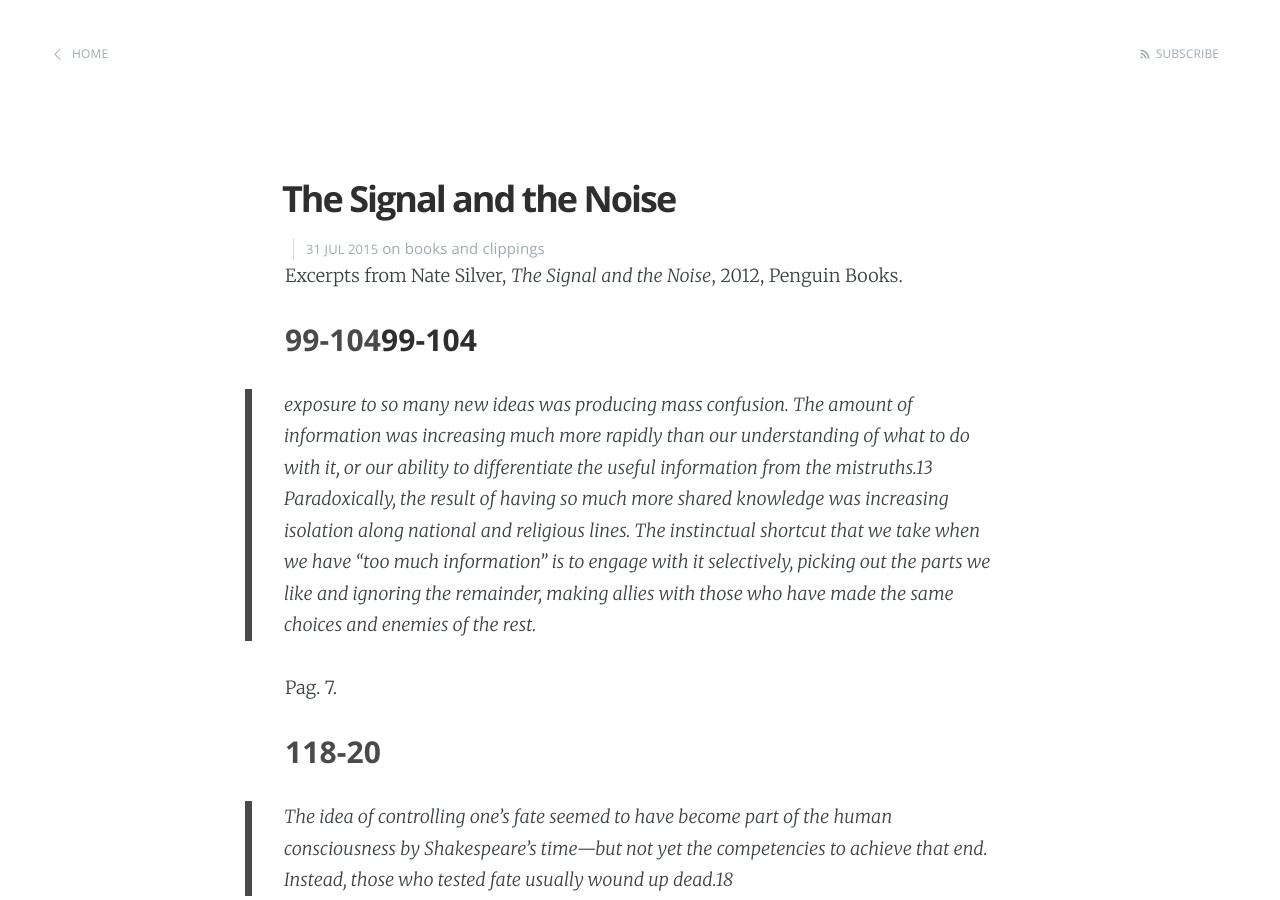
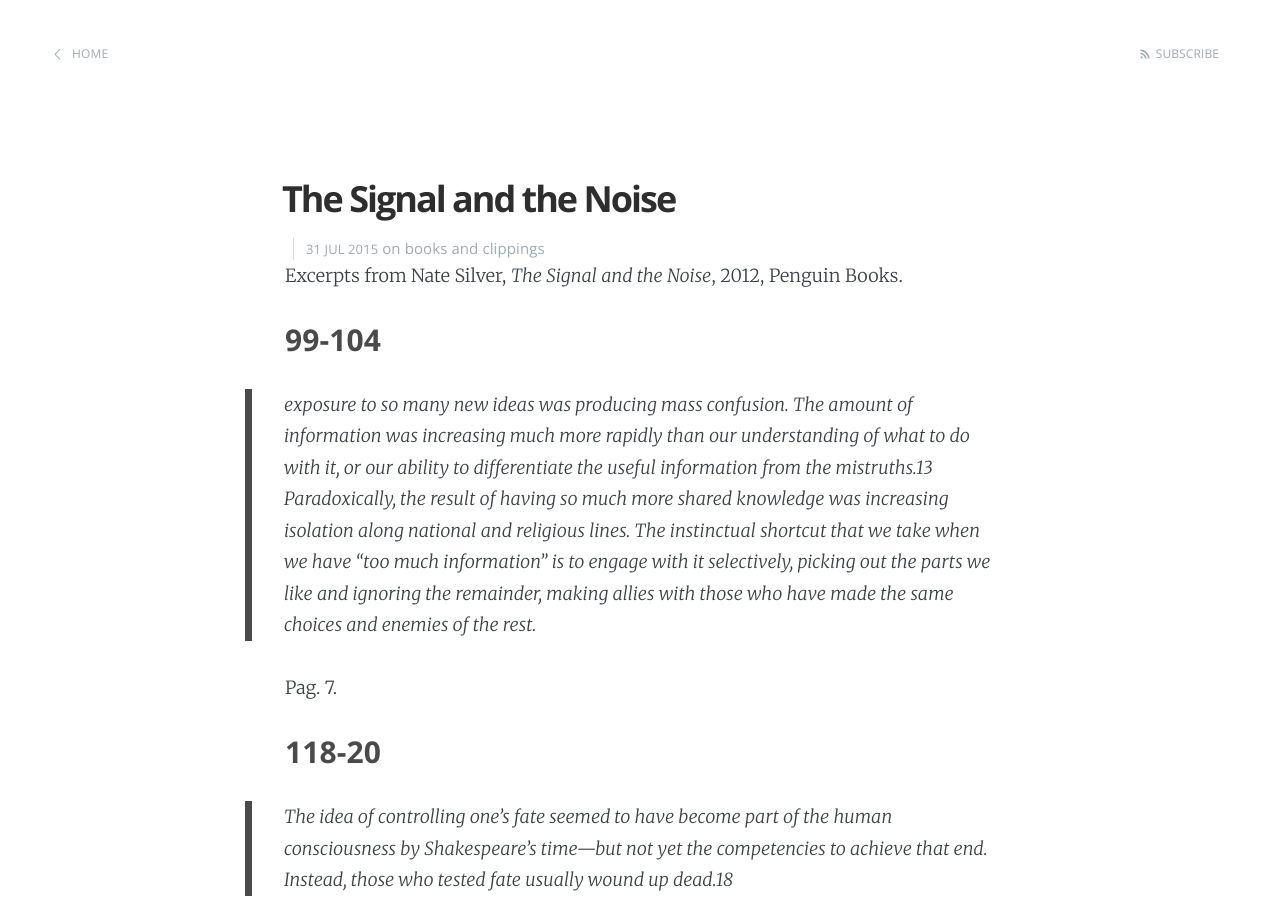
Before and after one commit to Aubreymcfato/aubreymcfato.github.io, a Jekyll site: the page built from _posts/2015-07-31-signal and noise.md, in a window 1280 px wide and 900 px high. Built offline with Jekyll 4.4.1, drawn with Linux system fonts in a browser that asks for light colours; Markdown is read by kramdown in place of the engine named in the settings.

Commit message:
Update 2015-07-31-signal and noise.md

```diff
--- a/_posts/2015-07-31-signal and noise.md
+++ b/_posts/2015-07-31-signal and noise.md
@@ -7,7 +7,7 @@
 
 Excerpts from Nate Silver, *The Signal and the Noise*, 2012, Penguin Books.
 
-### <a name="99-104">99-104</a>99-104
+### <a name="99-104">99-104</a>
 >exposure to so many new ideas was producing mass confusion. The amount of information was increasing much more rapidly than our understanding of what to do with it, or our ability to differentiate the useful information from the mistruths.13 Paradoxically, the result of having so much more shared knowledge was increasing isolation along national and religious lines. The instinctual shortcut that we take when we have “too much information” is to engage with it selectively, picking out the parts we like and ignoring the remainder, making allies with those who have made the same choices and enemies of the rest.
 
 Pag. 7.
```
